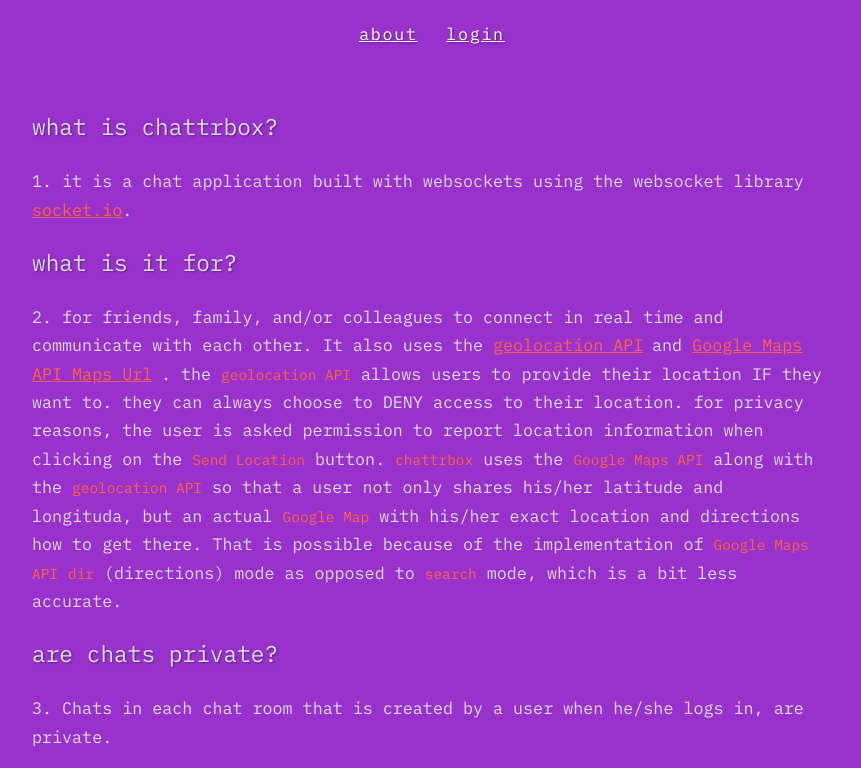
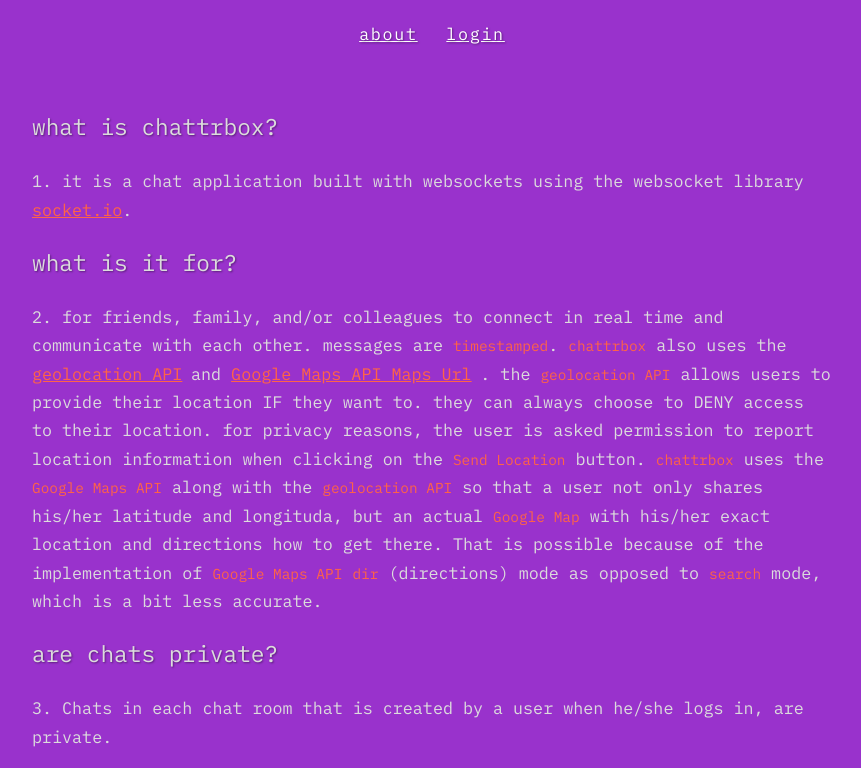
Before and after one commit to njokdan/node-chat-app, a website: page public/faqs.html in a window 1280 px wide. Shown: the top 768 px of the page, without its empty margins (208-1069 px from the left). Drawn offline with Linux system fonts and the light colour scheme.

Commit message:
Add a bit more info to faqs

```diff
--- a/public/faqs.html
+++ b/public/faqs.html
@@ -29,7 +29,7 @@
                 </li>
                 <h2 class="faqs-title">what is it for?</h2>
                 <li class="faqs-list-item">
-                    for friends, family, and/or colleagues to connect in real time and communicate with each other. It also uses the
+                    for friends, family, and/or colleagues to connect in real time and communicate with each other. messages are <code>timestamped</code>. <code>chattrbox</code> also uses the
                     <code>
 <a href="https://developer.mozilla.org/en-US/docs/Web/API/Geolocation/Using_geolocation" target="_blank">geolocation API</a>
 </code> and
```
